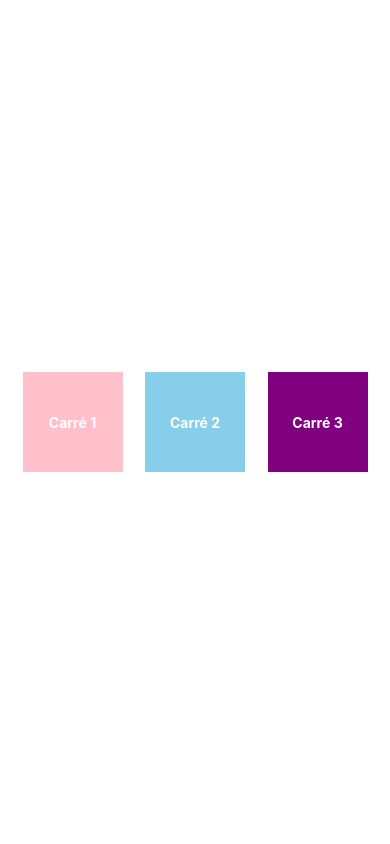
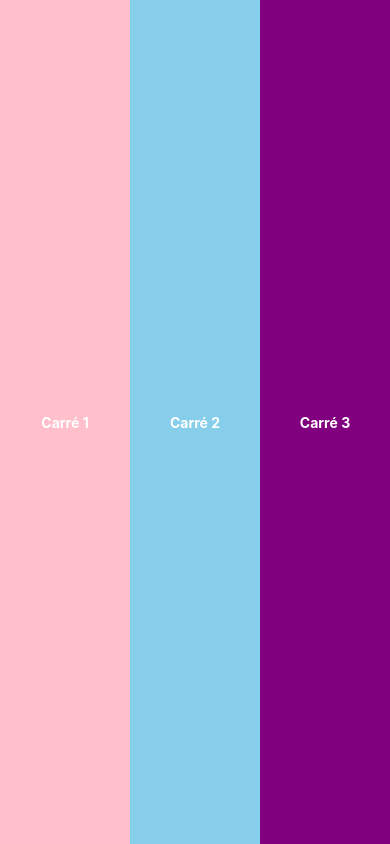
Before and after one commit to antigonePakloglou/labsReactNative, a React Native app in the folder labs/: screen / in a window 390 px wide. Built offline with nearby package versions, Linux system fonts and the light colour scheme.

Commit message:
lab02square02

```diff
--- a/labs/App.js
+++ b/labs/App.js
@@ -26,15 +26,13 @@ const styles = StyleSheet.create({
     //horizontal
     alignItems: 'center'
   },
-
   carre: {
-    width: 100,
-    height: 100,
+    flex: 1,
     justifyContent: 'center',
     alignItems: 'center'
   },
-
   carreBlock: {
+    flex: 1,
     flexDirection: 'row',
     width: '100%',
     justifyContent: 'space-evenly'
```
